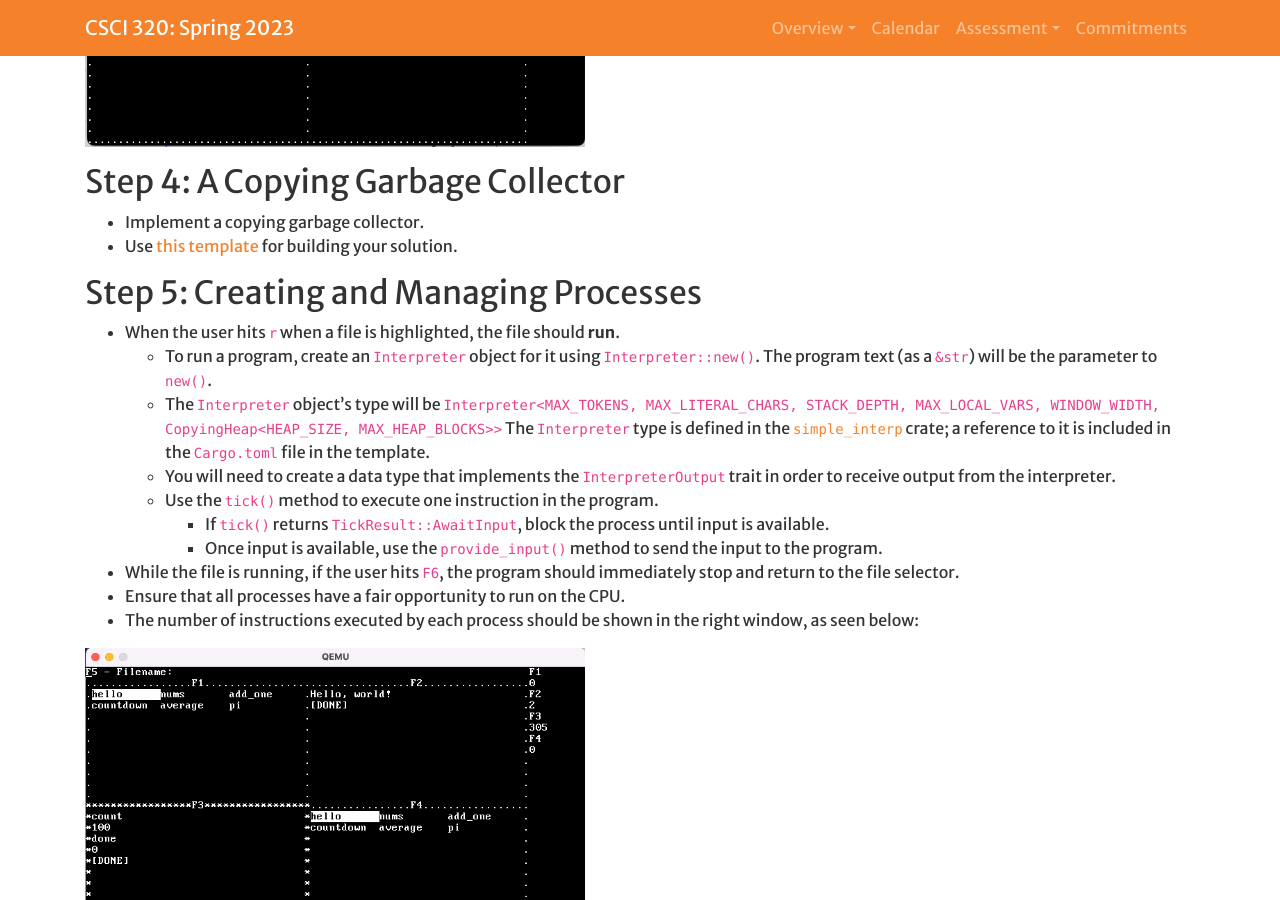
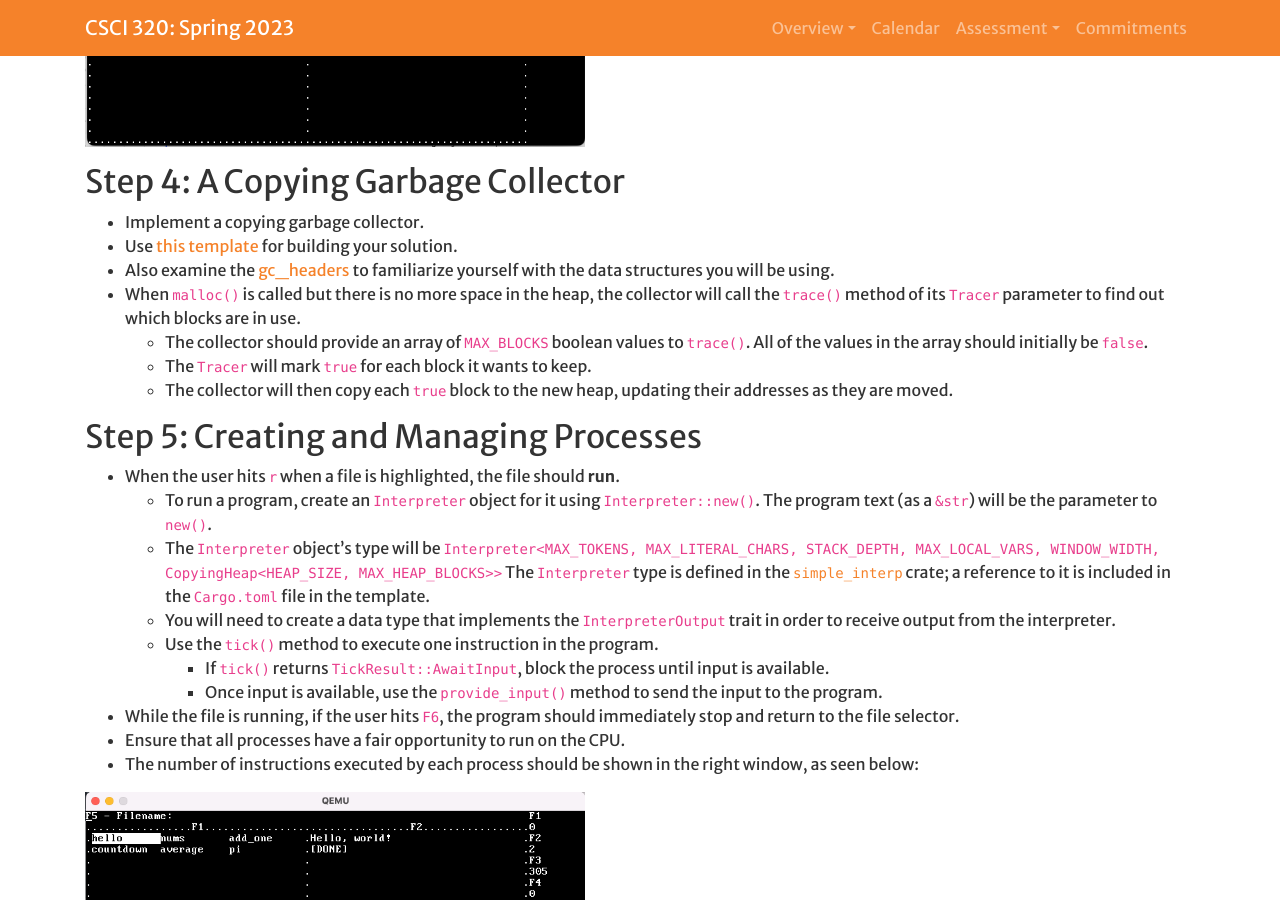
Before and after one commit to Hendrix-CS/csci320, a Jekyll site: the page built from projects/swim.md, in a window 1280 px wide and 900 px high, scrolled down 4418 px. Built offline with Jekyll 4.4.1, drawn with Linux system fonts in a browser that asks for light colours; a script that is not in the unit is left out; our own code applies the rules of GitHub Pages for plain Markdown files.

Commit message:
More info on garbage collecting.

```diff
--- a/projects/swim.md
+++ b/projects/swim.md
@@ -155,6 +155,16 @@ like this:
 * Implement a copying garbage collector.
 * Use [this template](https://github.com/gjf2a/gc_heap_template) for building
   your solution.
+* Also examine the [gc_headers](https://github.com/gjf2a/gc_headers)
+  to familiarize yourself with the data structures you will be using.
+* When `malloc()` is called but there is no more space in the heap,
+  the collector will call the `trace()` method of its `Tracer` parameter
+  to find out which blocks are in use.
+  * The collector should provide an array of `MAX_BLOCKS` boolean values
+    to `trace()`. All of the values in the array should initially be `false`.
+  * The `Tracer` will mark `true` for each block it wants to keep.
+  * The collector will then copy each `true` block to the new heap,
+    updating their addresses as they are moved.
 
 ## Step 5: Creating and Managing Processes
 * When the user hits `r` when a file is highlighted, the file should **run**.
```
